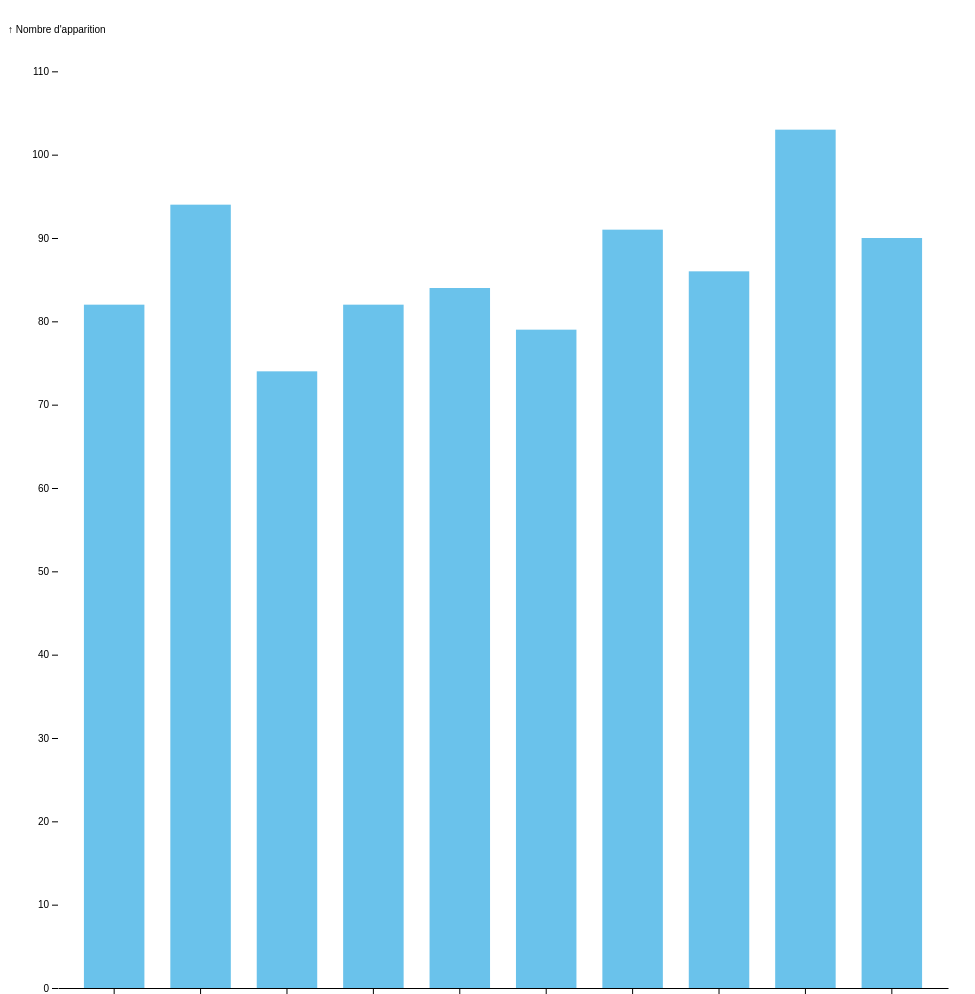
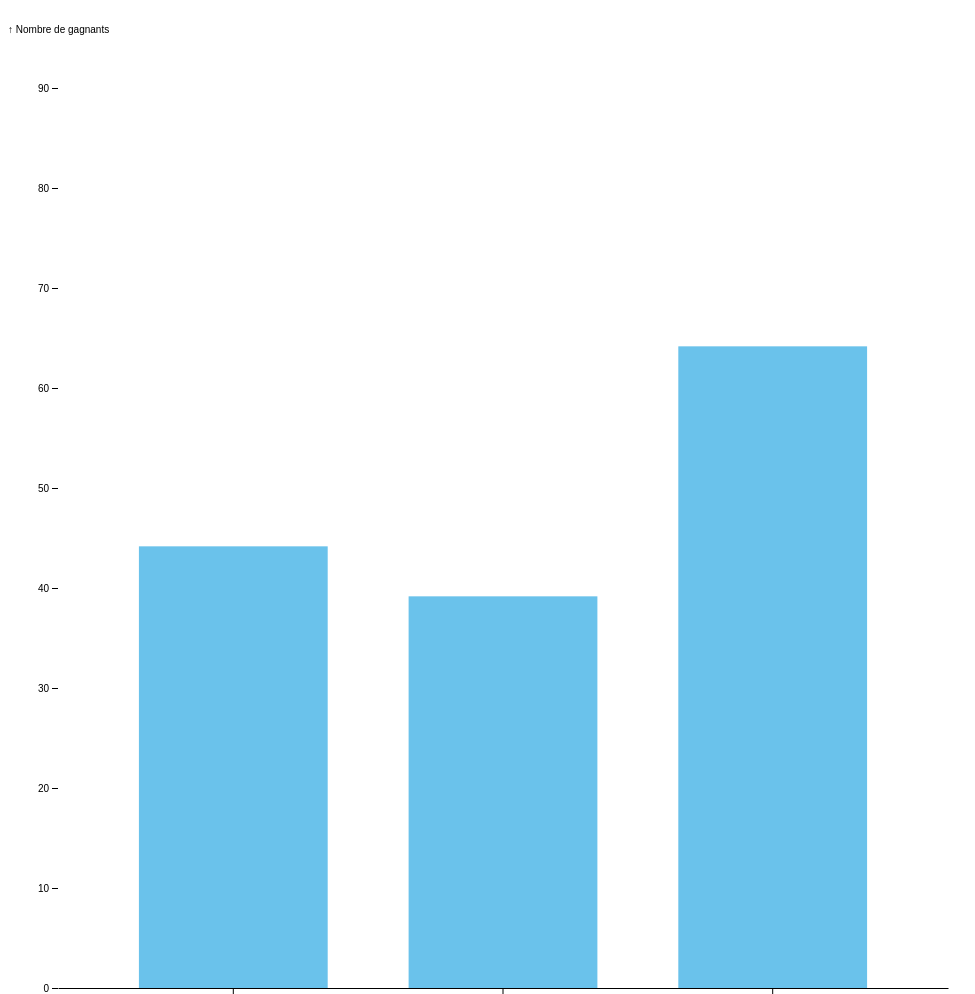
Before and after one commit to XP48/lotoData, a plain HTML site: page app/index.html in a window 1280 px wide. Shown: the top 994 px of the page, without its empty margins (0-975 px from the left). Drawn offline with Linux system fonts and the light colour scheme.

Commit message:
ajout 2eme graphique

```diff
--- a/app/index.html
+++ b/app/index.html
@@ -3,10 +3,11 @@
 <head>
     <title>🍀Loto Data</title>
     <link rel="stylesheet" href="./css/styles.css">
+    <script src="../librairie/d3.v7.js"></script>
+    <script src="../app/js/visualisation.js"></script>
 </head>
 <body>
-    <div id="container"></div>
+    <div id="barNbWinDay" onclick="anim2()"></div>
+    <div id="barNumChance"></div>
 </body>
-<script src="../librairie/d3.v7.js"></script>
-<script src="../app/js/visualisation.js"></script>
 </html>
--- a/app/js/visualisation.js
+++ b/app/js/visualisation.js
@@ -1,5 +1,5 @@
 d3.dsv(";", "./src/data/loto_201911.csv").then(function(data) {
-    const barNumChance = d3.select("#container")
+    const barNumChance = d3.select("#barNumChance")
 
     const numeros_chance = d3.rollup(data, v => d3.count(v, d => d.numero_chance), d => d.numero_chance)
     console.log(numeros_chance)
@@ -69,4 +69,80 @@ d3.dsv(";", "./src/data/loto_201911.csv").then(function(data) {
         .delay((d,i) => {console.log(i); return i*100})
         .style("fill", "rgb(106,194,235)");
 
+
+    // 2ème graphique :
+
+    const barNbWinDay = d3.select("#barNbWinDay")
+    data = data.filter(function(d){ return d.nombre_de_gagnant_au_rang1 != 0 })
+    const jours = d3.rollup(data, v => d3.sum(v, d => d.nombre_de_gagnant_au_rang1), d => d.jour_de_tirage)
+    console.log(jours)
+
+    // marginLeft=50;
+    // width=1000;
+    // marginRight=60;
+    // marginBottom=20;
+    // marginTop=45
+    // height=1000;
+    const scaleX2 = d3.scaleBand()
+        .domain(["LUNDI", "MERCREDI", "SAMEDI"])
+        .range([marginLeft, width - marginRight])
+        .padding(0.3);
+
+    const scaleY2 = d3.scaleLinear()
+        .domain([0, 100])
+        .range([height, 0])
+
+
+
+    const svg2 = barNbWinDay.append("svg")
+        .attr("width", width)
+        .attr("height", height)
+        .attr("viewBox", [0, 0, width, height])
+        .attr("style", "max-width: 100%; height: auto;");
+
+    svg2.append("g")
+        .attr("fill", "#19163b")
+        .attr("transform", `translate(0, ${-marginBottom})`)
+        .selectAll()
+        .data(jours)
+        .join("rect")
+        .attr("x", (d) => scaleX2(d[0]))
+        .attr("y", height)
+        .attr("height", 0)
+        .attr("width", scaleX2.bandwidth())
+
+    svg2.append("g")
+        .attr("transform", `translate(${0},${height - marginBottom})`)
+        .call(d3.axisBottom(scaleX2).tickSizeOuter(0))
+        .call(g => g.append("text")
+        .attr("x", width-(marginRight*2.5))
+        .attr("y", 20)
+        .attr("fill", "currentColor")
+        .attr("text-anchor", "start")
+        .text("→ Jour de tirage"));
+
+
+    svg2.append("g")
+    .attr("transform", `translate(${marginLeft},${-marginBottom})`)
+    .call(d3.axisLeft(scaleY2).tickFormat((y) => (y).toFixed()))
+    .call(g => g.select(".domain").remove())
+    .call(g => g.append("text")
+        .attr("x", -marginLeft)
+        .attr("y", marginTop)
+        .attr("fill", "currentColor")
+        .attr("text-anchor", "start")
+        .text("↑ Nombre de gagnants"));
+
+    // Animation
+    function anim2() {
+        svg2.selectAll("rect")
+            .transition()
+            .duration(1000)
+            .attr("y", d => scaleY(d[1]))
+            .attr("height", d => height - scaleY(d[1]))
+            .delay((d,i) => {console.log(i); return i*100})
+            .style("fill", "rgb(106,194,235)");
+    }
+    anim2()
+
 });
```
